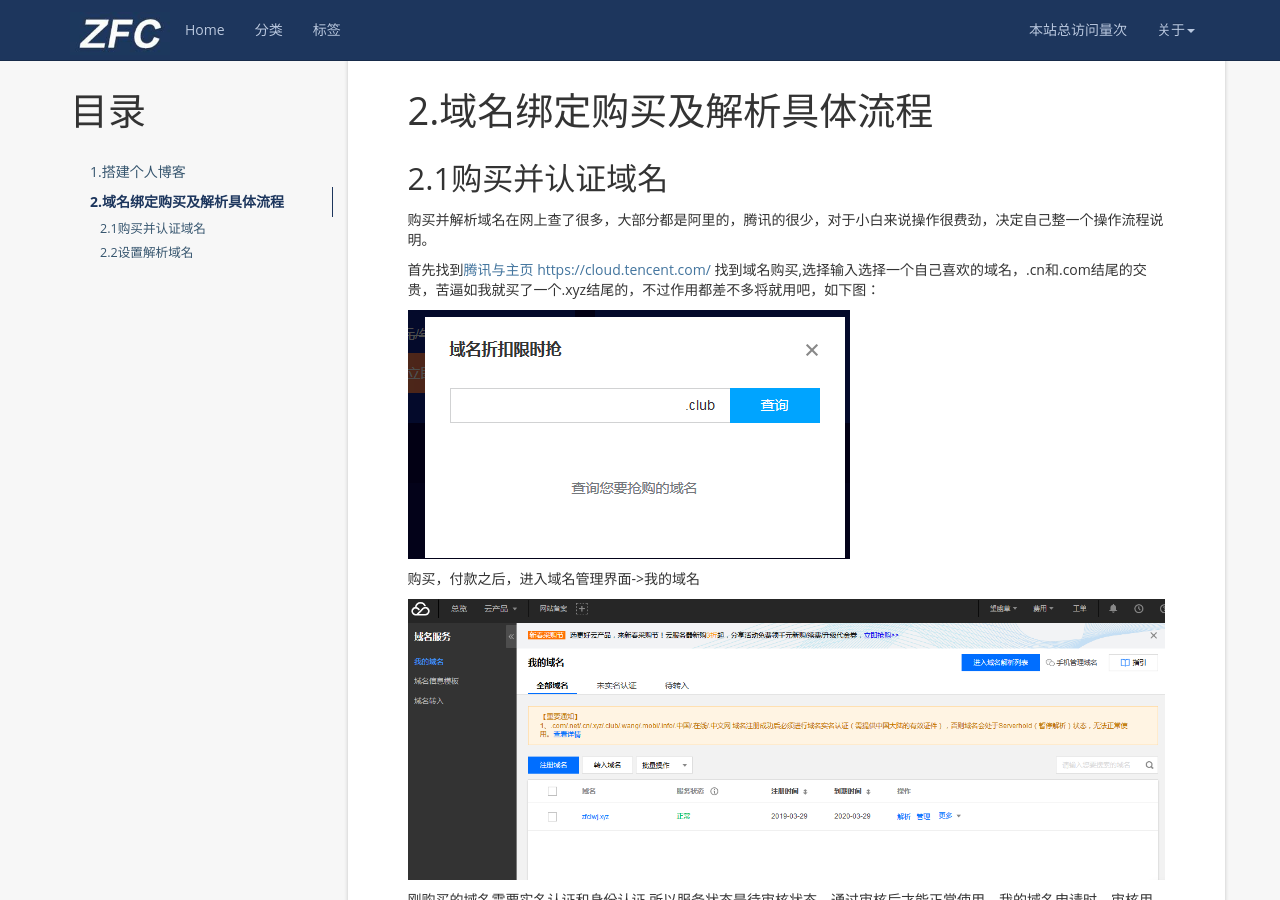
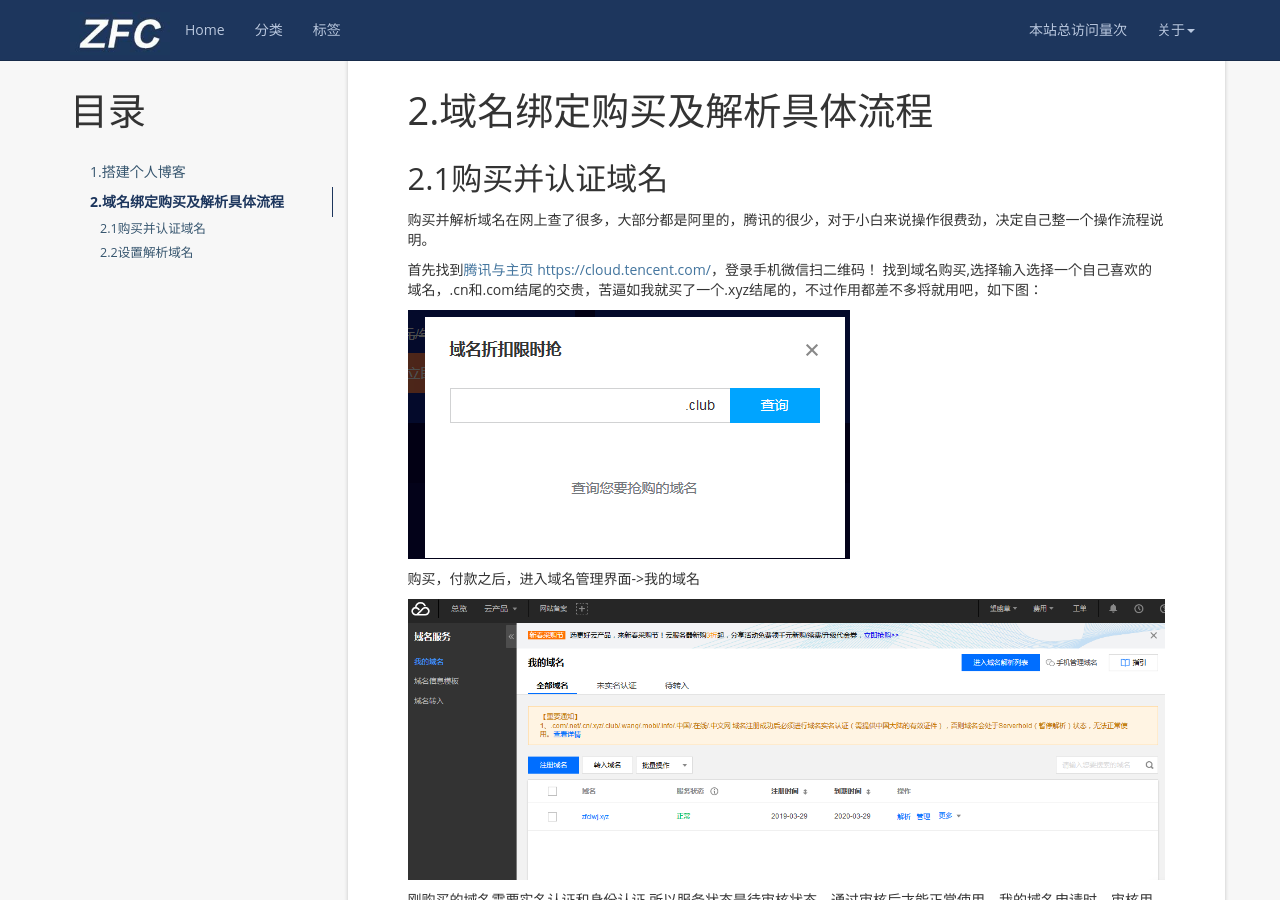
Before and after one commit to ZFCC/ZFCC.github.io, a Jekyll site: the page built from _posts/2019-03-30-domain.md, in a window 1280 px wide and 900 px high, scrolled down 562 px. Built offline with Jekyll 4.4.1, drawn with Linux system fonts in a browser that asks for light colours; nearby versions of some CDN libraries; a script that is not in the unit is left out; comment, search, counter and statistics services are not loaded; part of the change alters nothing that is shown.

Commit message:
Update 2019-03-30-domain.md

```diff
--- a/_posts/2019-03-30-domain.md
+++ b/_posts/2019-03-30-domain.md
@@ -25,7 +25,7 @@ tag: 教程
 
 购买并解析域名在网上查了很多，大部分都是阿里的，腾讯的很少，对于小白来说操作很费劲，决定自己整一个操作流程说明。
 
-首先找到[腾讯与主页](https://cloud.tencent.com/) [https://cloud.tencent.com/](https://cloud.tencent.com/) 找到域名购买,选择输入选择一个自己喜欢的域名，.cn和.com结尾的交贵，苦逼如我就买了一个.xyz结尾的，不过作用都差不多将就用吧，如下图：
+首先找到[腾讯与主页](https://cloud.tencent.com/) [https://cloud.tencent.com/](https://cloud.tencent.com/)，登录手机微信扫二维码！ 找到域名购买,选择输入选择一个自己喜欢的域名，.cn和.com结尾的交贵，苦逼如我就买了一个.xyz结尾的，不过作用都差不多将就用吧，如下图：
 
 ![](/styles/images/technology/domain/1.png)
 
```
